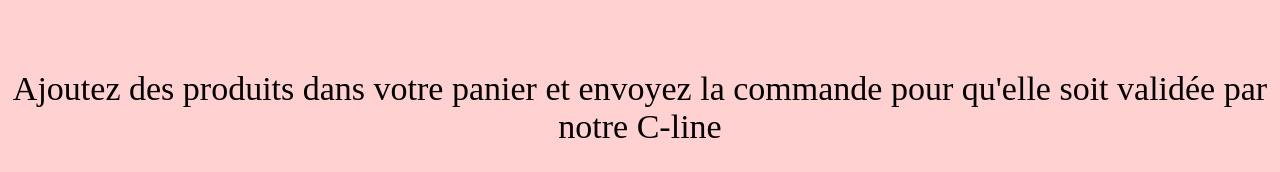
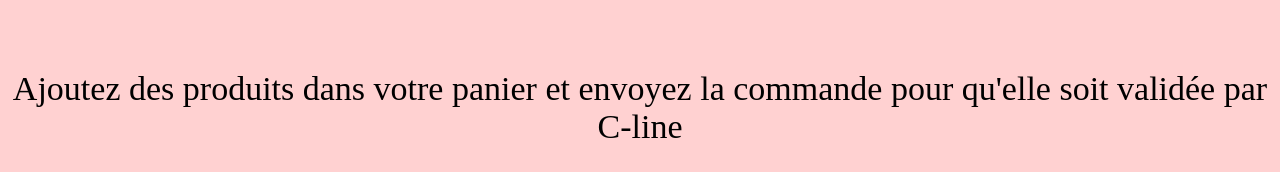
Before and after one commit to jsankare/c-line, a Next.js app: page /products in a window 1280 px wide. Shown: the part 628-800 px from the top of the page. Built offline with nearby package versions, Linux system fonts and the light colour scheme.

Commit message:
add disclaimer for order

```diff
--- a/components/Cart.jsx
+++ b/components/Cart.jsx
@@ -7,6 +7,7 @@
 import Input from "./Inputs/Input";
 import ValidateInput from "./Inputs/Validate";
 import TextArea from "./Inputs/TextArea";
+import Paragraph from "./Layout/Paragraph";
 
 const StyledAside = styled.aside`
     align-self: stretch;
@@ -268,6 +269,7 @@
                                         <ItemValue>{price * quantity} €</ItemValue>
                                     </ItemDetailCollumnWrapper>
                                 </ItemDetails>
+                                <TextArea input="customs" label="Souhaits de personnalisation" key={`customs_${title}`} />
                                 <Separator />
                             </Item>
                         );
@@ -285,9 +287,9 @@
                     <Input input="firstName" label="Prénom" />
                     <Input input="lastName" label="Nom" />
                     <Input input="phone" label="Téléphone" />
-                    <TextArea input="customs" label="Souhaits de personnalisation" />
-                    <ValidateInput input="order" text="Envoyer ma commande" />
+                    <ValidateInput input="order" text="Envoyer ma commande*" />
                 </StyledForm>
+                <Paragraph text="*Cette action fait office de devis. Votre commande sera étudiée et C-line reviendra pour vous rapidement pour valider votre commande selon disponibilitées" />
             </StyledAside>
                 )}
         </Container>
--- a/pages/products.jsx
+++ b/pages/products.jsx
@@ -252,7 +252,7 @@
     return (
         <Container>
             <Heading title="Tous nos produits" subtitle="Du choix pour tous" picture="/productsheading.png" />
-            <SubTitle title="Ajoutez des produits dans votre panier et envoyez la commande pour qu'elle soit validée par notre C-line" />
+            <SubTitle title="Ajoutez des produits dans votre panier et envoyez la commande pour qu'elle soit validée par C-line" />
             <ProductsWrapper>
                 {data.map((categoryData, index) => (
                     <ProductsWrapper key={index}>
```
